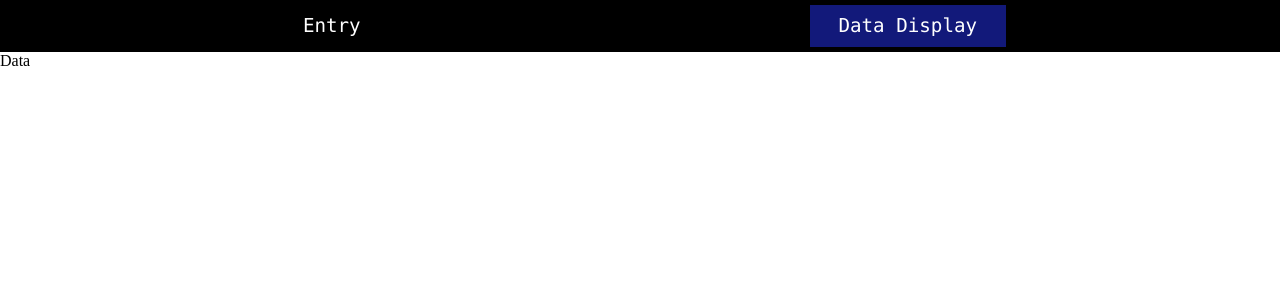
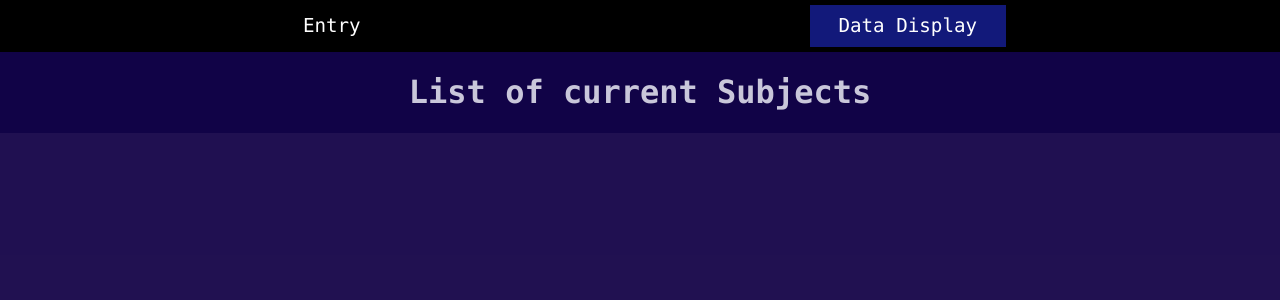
Before and after one commit to hezirel/hrnet, a React (Create React App) app: page /#/data in a window 1280 px wide. Shown: the top 300 px of the page. Built offline with nearby package versions, Linux system fonts and the light colour scheme.

Commit message:
Boilerplate done

```diff
--- a/src/components/app/data/Data.css
+++ b/src/components/app/data/Data.css
@@ -1,3 +1,20 @@
-.App {
+.dataView {
+  display: grid;
+  grid-template-columns: 1fr;
+  grid-template-rows: auto 1fr;
+}
+
+.dataTitle {
+  background-color: #110347;
+}
+
+.dataTitle h1 {
+  font-family: "Menlo";
   text-align: center;
+  color: ghostwhite;
+  opacity: 0.8;
 }
+
+.dataTable {
+  background-color: #140347f1;
+}
--- a/src/components/app/data/Data.jsx
+++ b/src/components/app/data/Data.jsx
@@ -6,8 +6,15 @@ import "./Data.css";
 
 function Data() {
 	return (
-		<div className="Data">
-    Data
+		<div className="dataView">
+			<div className="dataTitle">
+				<h1>List of current Subjects</h1>
+			</div>
+			<div className="dataTable">
+				<table>
+
+				</table>
+			</div>
 		</div>
 	);
 }
--- a/src/components/app/entry/Entry.css
+++ b/src/components/app/entry/Entry.css
@@ -2,6 +2,9 @@
   display: grid;
   grid-template-columns: 1fr;
   grid-template-rows: auto 1fr;
+}
+
+.entryTitle {
   background-color: #110347;
 }
 
@@ -13,5 +16,5 @@
 }
 
 .entryForm {
-  background-color: #110347;
+  background-color: #140347f1;
 }
--- a/src/components/app/entry/Entry.jsx
+++ b/src/components/app/entry/Entry.jsx
@@ -11,9 +11,10 @@ function Entry() {
 				<h1>Add a subject to database</h1>
 			</div>
 			<div className="entryForm">
-			Form
+				<form onSubmit={(e) => e.preventDefault()}>
+
+				</form>
 			</div>
-
 		</div>
 	);
 }
```
